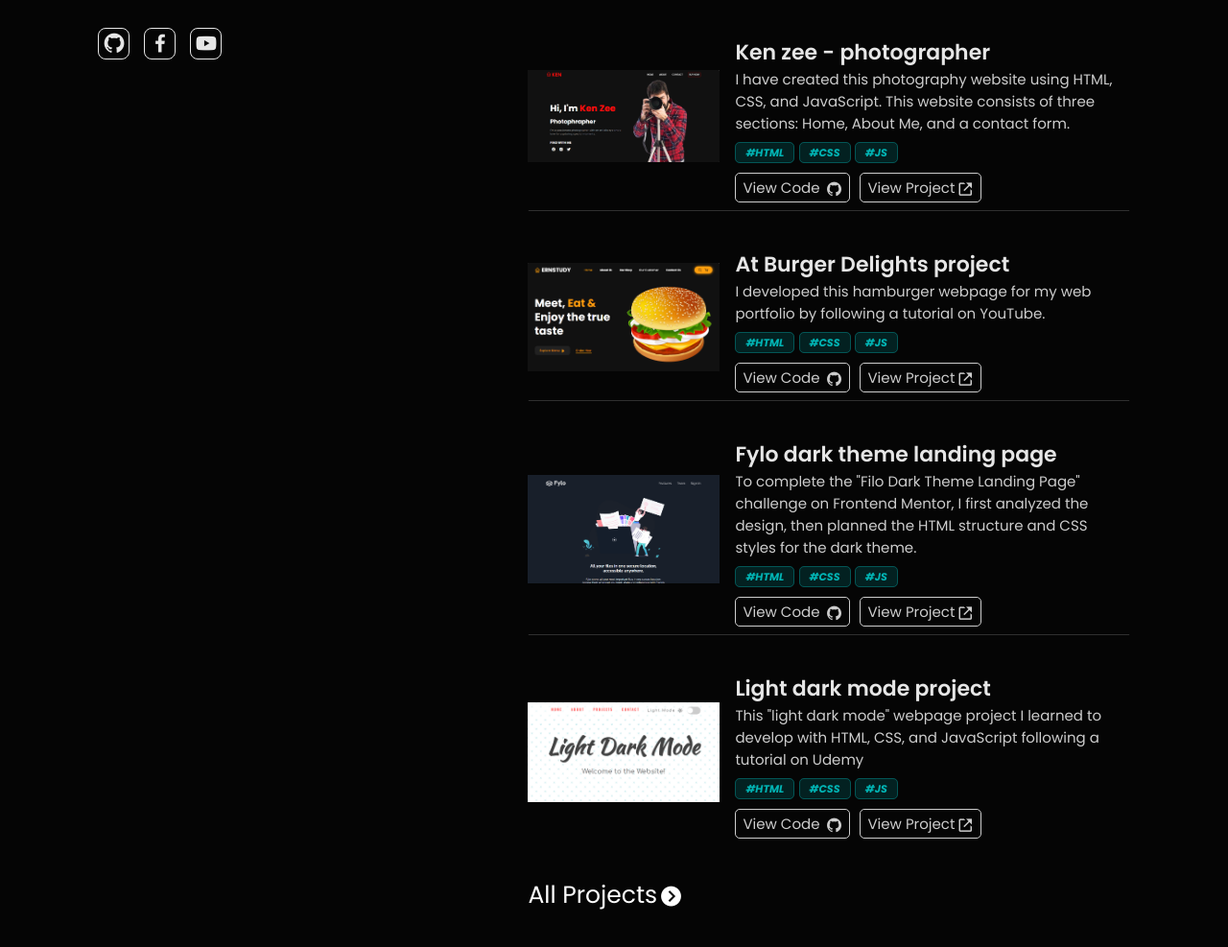
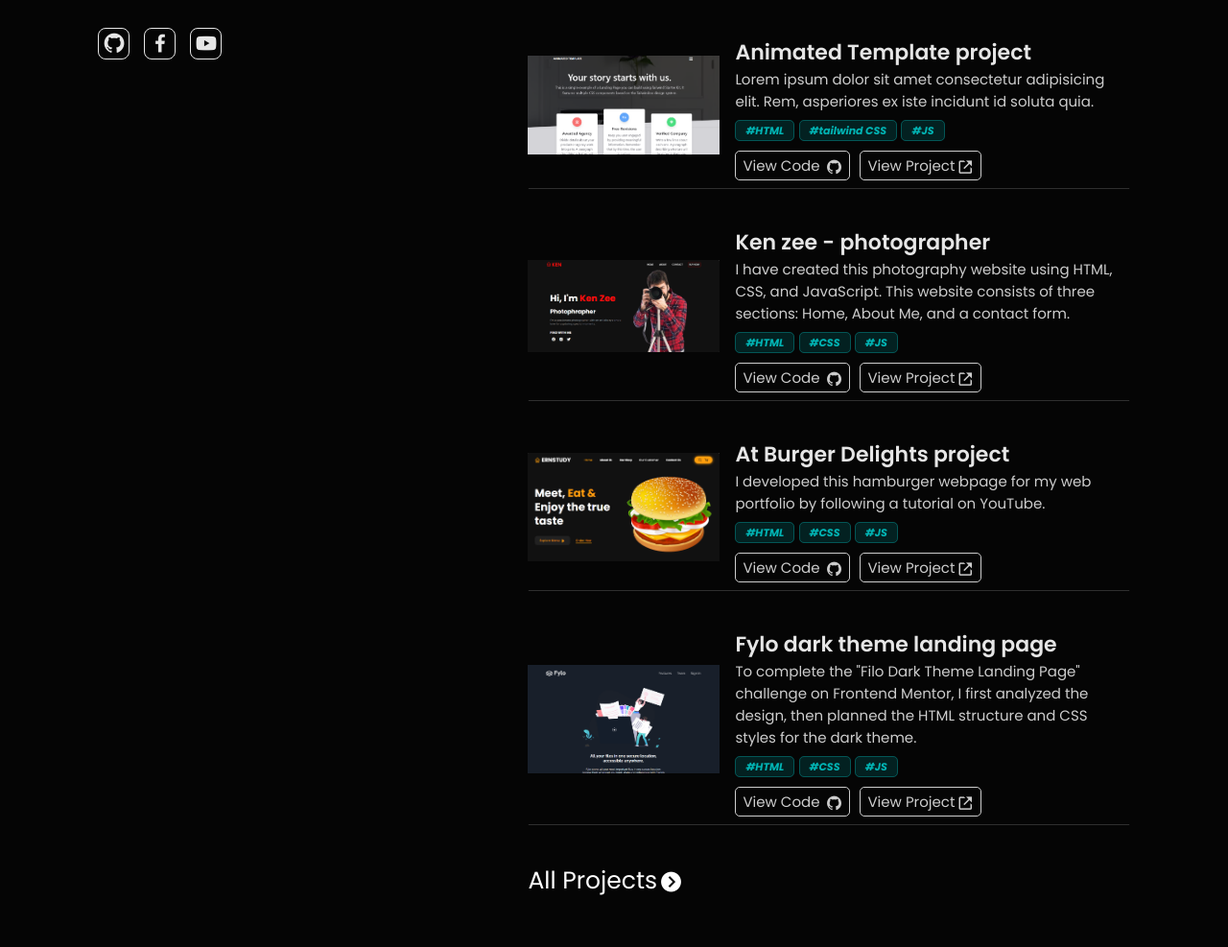
Before and after one commit to ernstudy/ernstudy-profile, a plain HTML site: page index.html in a window 1280 px wide. Shown: the part 607-1594 px from the top of the page at 96% size. Drawn offline with nearby package versions, Linux system fonts and the light colour scheme.

Commit message:
added a new: animated template project

```diff
--- a/index.html
+++ b/index.html
@@ -96,6 +96,7 @@
           <!-- <div class="info">
             <p>Lorem ipsum dolor, sit amet consectetur adipisicing elit. Necessitatibus labore quis, quae facilis commodi quia nobis rerum error vitae? Expedita?</p>
           </div> -->
+
           <div class="skills-container">
             <div class="skills">
               <i class="bx bxl-html5"></i>
@@ -116,6 +117,40 @@
             <h3>Projects</h3>
           </div>
 
+          <!-- ANIMATED TEMPLATE -->
+          <div class="tile">
+            <div class="tile-img">
+              <img src="img/animated.png" alt="" />
+            </div>
+            <div class="tile-info">
+              <h2>Animated Template project</h2>
+              <p>
+                Lorem ipsum dolor sit amet consectetur adipisicing elit. Rem,
+                asperiores ex iste incidunt id soluta quia.
+              </p>
+              <div class="tech">
+                <span>#HTML</span>
+                <span>#tailwind CSS</span>
+                <span>#JS</span>
+              </div>
+
+              <div class="tile-links">
+                <a
+                  href="https://github.com/ernstudy/animated-template-project.git"
+                  target="_blank"
+                  rel="noopener noreferrer"
+                >
+                  View Code
+                  <i class="bx bxl-github"></i>
+                </a>
+                <a href="/animated-template-project"
+                  >View Project<i class="bx bx-link-external"></i
+                ></a>
+              </div>
+            </div>
+          </div>
+
+          <!-- PHOTOGRAPHER -->
           <div class="tile tile-1">
             <div class="tile-img">
               <img src="img/photographer.png" alt="" />
@@ -212,38 +247,6 @@
             </div>
           </div>
 
-          <div class="tile tile-4">
-            <div class="tile-img">
-              <img src="img/lightdarkmode.png" alt="" />
-            </div>
-            <div class="tile-info">
-              <h2>Light dark mode project</h2>
-              <p>
-                This "light dark mode" webpage project I learned to develop with
-                HTML, CSS, and JavaScript following a tutorial on Udemy
-              </p>
-              <div class="tech">
-                <span>#HTML</span>
-                <span>#CSS</span>
-                <span>#JS</span>
-              </div>
-
-              <div class="tile-links">
-                <a
-                  href="https://github.com/ernstudy/light-dark-mode-project.git"
-                  target="_blank"
-                  rel="noopener noreferrer"
-                >
-                  View Code
-                  <i class="bx bxl-github"></i>
-                </a>
-                <a href="/light-dark-mode-project"
-                  >View Project<i class="bx bx-link-external"></i
-                ></a>
-              </div>
-            </div>
-          </div>
-
           <div class="all-projects">
             <a href="/portfolio"
               >All Projects<i class="bx bxs-chevron-right-circle"></i
```
Also changed, not shown: img/animated.png (added).
